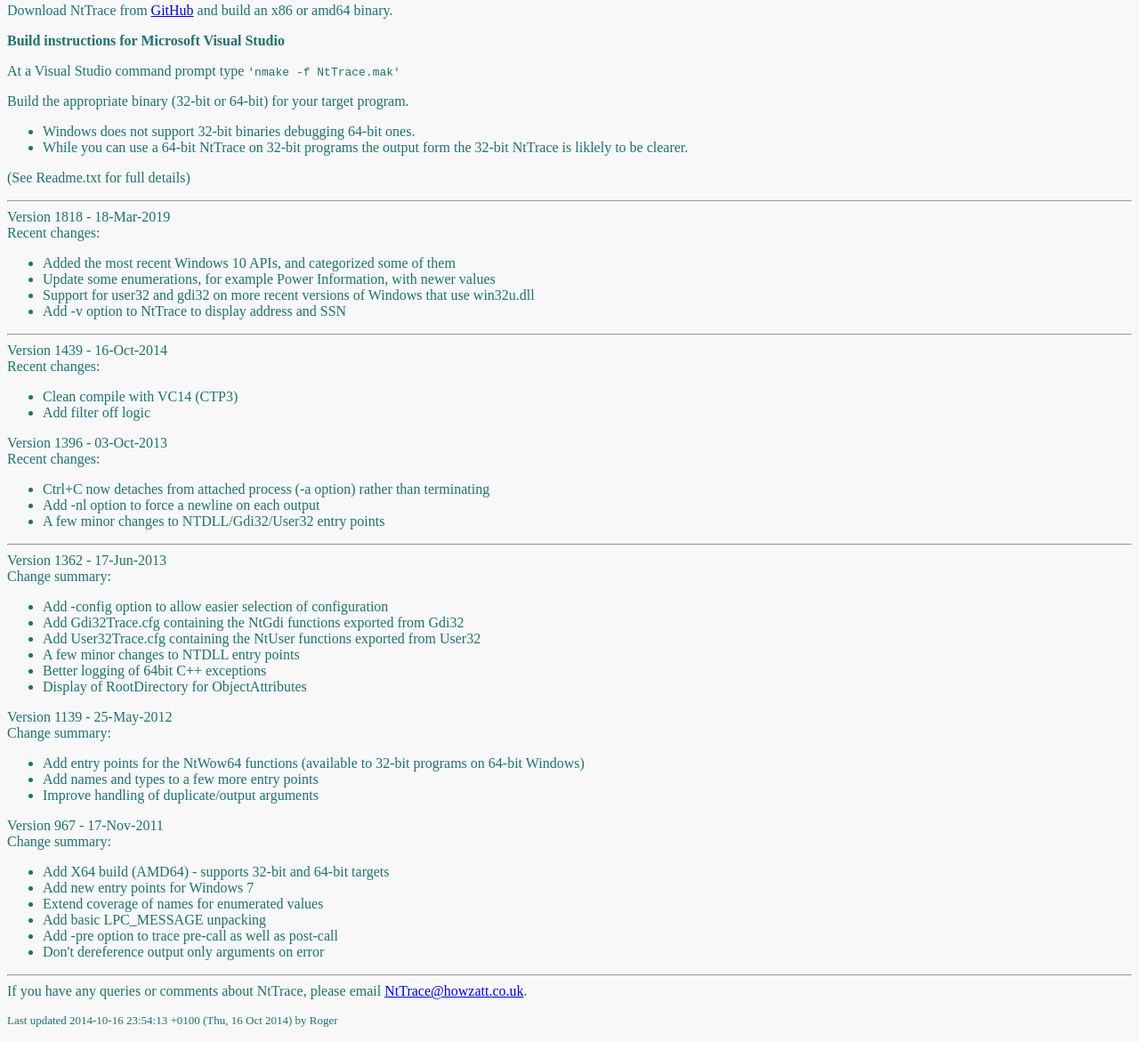
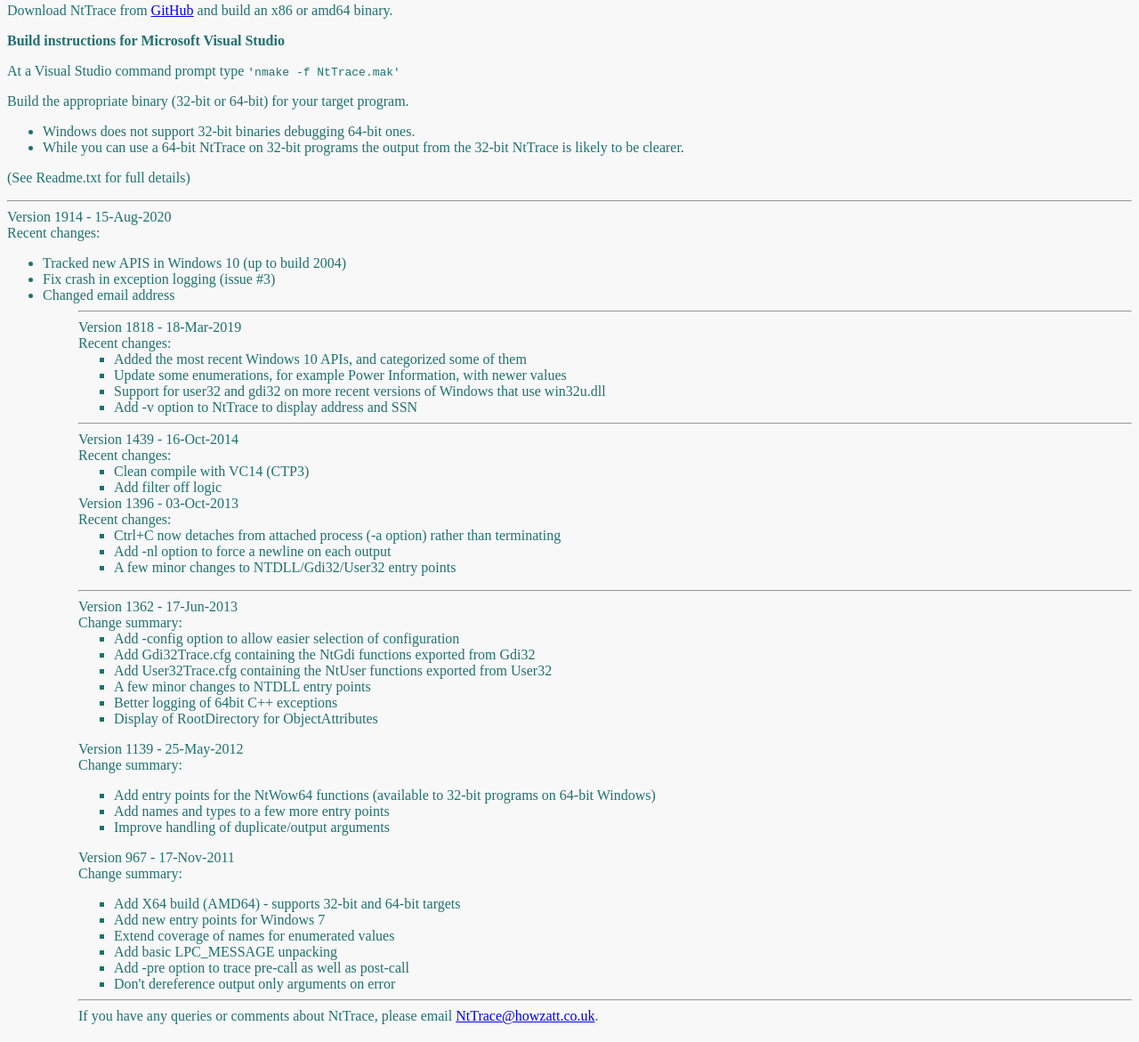
Before and after one commit to rogerorr/NtTrace, a plain HTML site: page index.html in a window 1280 px wide. Shown: the part 1100-2271 px from the top of the page at 89% size. Drawn offline with Linux system fonts and the light colour scheme.

Commit message:
Change log for release 1914

```diff
--- a/index.html
+++ b/index.html
@@ -86,12 +86,20 @@ At a Visual Studio command prompt type <code>'nmake -f NtTrace.mak'</code>
 Build the appropriate binary (32-bit or 64-bit) for your target program.
 <ul>
 <li>Windows does not support 32-bit binaries debugging 64-bit ones.
-<li>While you can use a 64-bit NtTrace on 32-bit programs the output form the 32-bit NtTrace is liklely to be clearer.
+<li>While you can use a 64-bit NtTrace on 32-bit programs the output from the 32-bit NtTrace is likely to be clearer.
 </ul>
 <p>
 (See Readme.txt for full details)
 <p>
 
+<hr>
+Version 1914 - 15-Aug-2020<br>
+Recent changes:
+<ul>
+<li>Tracked new APIS in Windows 10 (up to build 2004)
+<li>Fix crash in exception logging (issue #3)
+<li>Changed email address
+<ul>
 <hr>
 Version 1818 - 18-Mar-2019<br>
 Recent changes:
@@ -167,16 +175,6 @@ If you have any queries or comments about NtTrace, please email
 <noscript>
   rogero 'at' howzatt.co.uk.
 </noscript>
-<p align="left"/>
-<font size="-1">
-<script type="text/javascript">
-var id = "$Id: index.html 78 2014-10-16 22:54:13Z Roger $";
-var date = "$Date: 2014-10-16 23:54:13 +0100 (Thu, 16 Oct 2014) $";
-var author = "$Author: Roger $";
-
-document.write("Last updated " + date.substring( 7, date.length - 2 ) + " by " + author.substring( 9, author.length - 2 ) )
-</script>
-</font>
 
 </body>
 </html>
```
